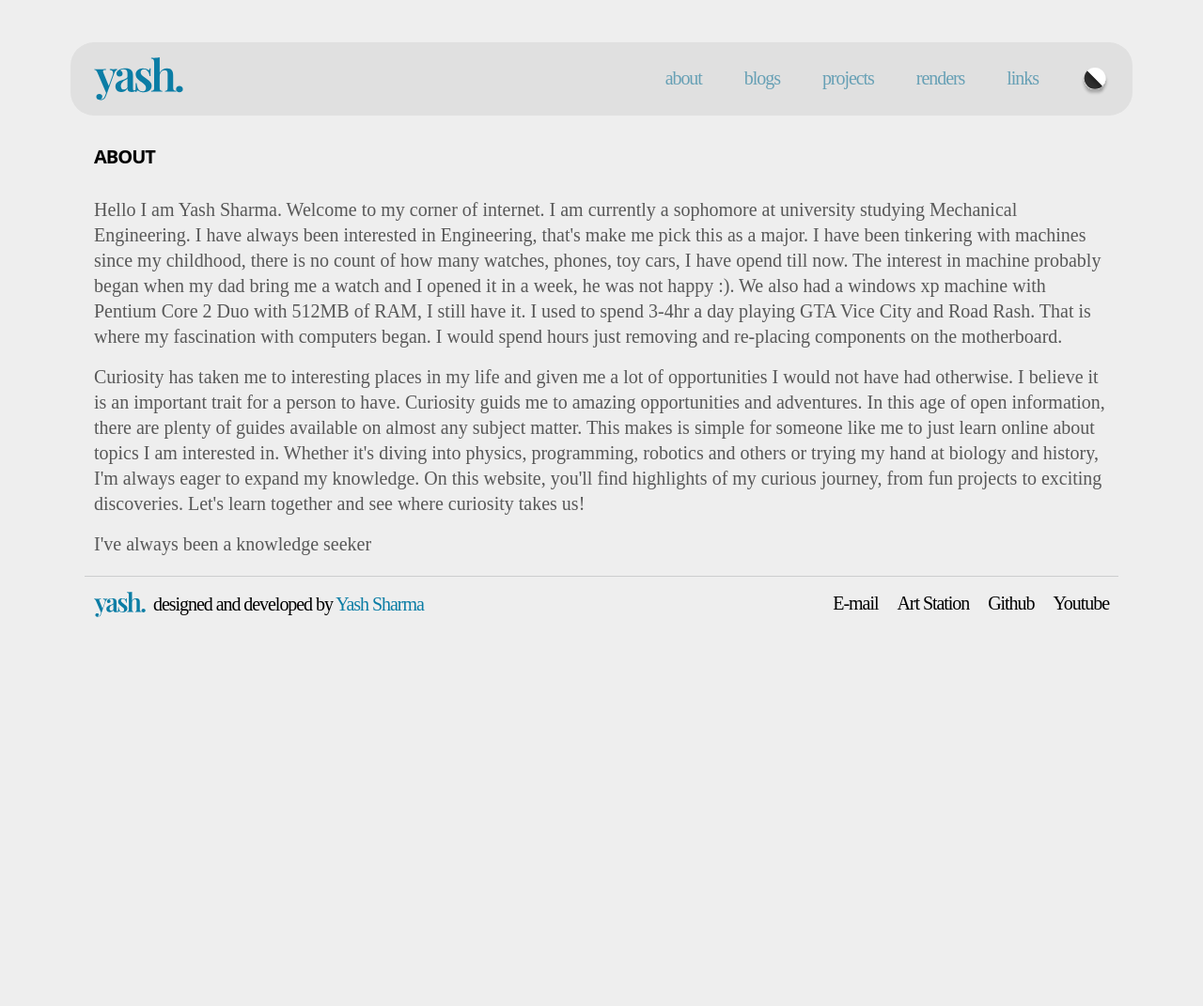
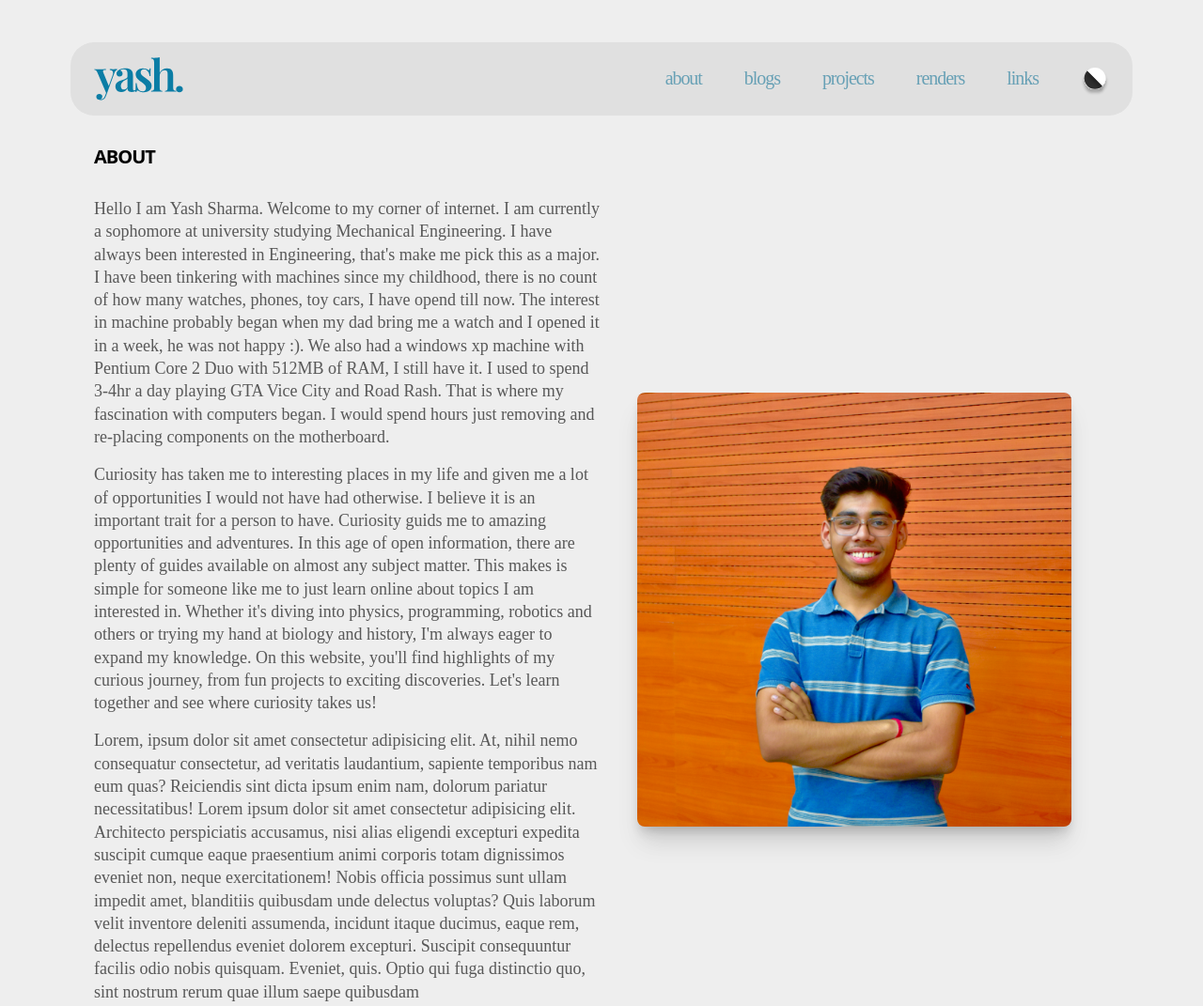
Before and after one commit to Yash2402/yash-personal-website, an Astro site: page /about in a window 1280 px wide. Shown: the top 1071 px of the page at 94% size. Before the commit the page ends 800 px from the top, so only its background shows below. Built offline with nearby package versions, Linux system fonts and the light colour scheme; Astro itself is replaced by a stand-in of ours; a web font is replaced by a local one.

Commit message:
made about responsive and added my photo

```diff
--- a/src/pages/about.astro
+++ b/src/pages/about.astro
@@ -1,10 +1,12 @@
 ---
 import Nav from "../components/Nav.astro";
 import Footer from "../components/Footer.astro";
+import { Image } from "astro:assets";
+import yashsharma from "../imgs/yashsharma.png";
 // Supports weights 300-700
-import "@fontsource-variable/comfortaa"
-import "@fontsource-variable/playfair-display"
-import "@fontsource/ibm-plex-sans-hebrew"
+import "@fontsource-variable/comfortaa";
+import "@fontsource-variable/playfair-display";
+import "@fontsource/ibm-plex-sans-hebrew";
 ---
 
 <html lang="en" class="bg-[#EEEEEE] scroll-smooth antialiased">
@@ -19,35 +21,60 @@
     <Nav />
     <main class="flex flex-col items-start mx-[35px] mt-[25px] md:mx-[100px] md:mt-[30px]">
       <h class="mb-[15px] text-[16px] md:text-[20px] md:mb-[30px]">ABOUT</h>
-      <div class="space-y-2 md:space-y-4">
-      <p class="text-[16px] md:text-[20px]">
-        Hello I am Yash Sharma. Welcome to my corner of internet. I am currently
-        a sophomore at university studying Mechanical Engineering. I have always
-        been interested in Engineering, that's make me pick this as a major. I
-        have been tinkering with machines since my childhood, there is no count
-        of how many watches, phones, toy cars, I have opend till now. The
-        interest in machine probably began when my dad bring me a watch and I
-        opened it in a week, he was not happy :). We also had a windows xp
-        machine with Pentium Core 2 Duo with 512MB of RAM, I still have it. I
-        used to spend 3-4hr a day playing GTA Vice City and Road Rash. That is
-        where my fascination with computers began. I would spend hours just
-        removing and re-placing components on the motherboard.
-      </p>
-      <p class="text-[16px] md:text-[20px]">
-        Curiosity has taken me to interesting places in my life and given me a
-        lot of opportunities I would not have had otherwise. I believe it is an
-        important trait for a person to have. Curiosity guids me to amazing
-        opportunities and adventures. In this age of open information, there are
-        plenty of guides available on almost any subject matter. This makes is
-        simple for someone like me to just learn online about topics I am
-        interested in. Whether it's diving into physics, programming, robotics
-        and others or trying my hand at biology and history, I'm always eager to
-        expand my knowledge. On this website, you'll find highlights of my
-        curious journey, from fun projects to exciting discoveries. Let's learn
-        together and see where curiosity takes us!
-      </p>
-      <p class="text-[16px] md:text-[20px]">I've always been a knowledge seeker</p>
-    </div>
+      <div class="flex flex-col items-center justify-between space-y-5 xl:flex xl:flex-row xl:items-center xl:w-full xl:justify-between">
+        <div class="space-y-2 md:space-y-4 xl:space-y-4 xl:w-[700px]">
+          <p class="text-[16px] md:text-[18px]">
+            Hello I am Yash Sharma. Welcome to my corner of internet. I am
+            currently a sophomore at university studying Mechanical Engineering.
+            I have always been interested in Engineering, that's make me pick
+            this as a major. I have been tinkering with machines since my
+            childhood, there is no count of how many watches, phones, toy cars,
+            I have opend till now. The interest in machine probably began when
+            my dad bring me a watch and I opened it in a week, he was not happy
+            :). We also had a windows xp machine with Pentium Core 2 Duo with
+            512MB of RAM, I still have it. I used to spend 3-4hr a day playing
+            GTA Vice City and Road Rash. That is where my fascination with
+            computers began. I would spend hours just removing and re-placing
+            components on the motherboard.
+          </p>
+          <p class="text-[16px] md:text-[18px]">
+            Curiosity has taken me to interesting places in my life and given me
+            a lot of opportunities I would not have had otherwise. I believe it
+            is an important trait for a person to have. Curiosity guids me to
+            amazing opportunities and adventures. In this age of open
+            information, there are plenty of guides available on almost any
+            subject matter. This makes is simple for someone like me to just
+            learn online about topics I am interested in. Whether it's diving
+            into physics, programming, robotics and others or trying my hand at
+            biology and history, I'm always eager to expand my knowledge. On
+            this website, you'll find highlights of my curious journey, from fun
+            projects to exciting discoveries. Let's learn together and see where
+            curiosity takes us!
+          </p>
+          <p class="text-[16px] md:text-[18px]">
+            Lorem, ipsum dolor sit amet consectetur adipisicing elit. At, nihil
+            nemo consequatur consectetur, ad veritatis laudantium, sapiente
+            temporibus nam eum quas? Reiciendis sint dicta ipsum enim nam,
+            dolorum pariatur necessitatibus! Lorem ipsum dolor sit amet
+            consectetur adipisicing elit. Architecto perspiciatis accusamus,
+            nisi alias eligendi excepturi expedita suscipit cumque eaque
+            praesentium animi corporis totam dignissimos eveniet non, neque
+            exercitationem! Nobis officia possimus sunt ullam impedit amet,
+            blanditiis quibusdam unde delectus voluptas? Quis laborum velit
+            inventore deleniti assumenda, incidunt itaque ducimus, eaque rem,
+            delectus repellendus eveniet dolorem excepturi. Suscipit
+            consequuntur facilis odio nobis quisquam. Eveniet, quis. Optio qui
+            fuga distinctio quo, sint nostrum rerum quae illum saepe quibusdam
+          </p>
+        </div>
+        <div class="md:mx-10 md:flex md:justify-center md:bg-[#D9D9D942] md:rounded-[16px] md:shadow-xl">
+          <Image
+            class="rounded-[8px] drop-shadow-xl"
+            src={yashsharma}
+            alt="Yash Sharma"
+          />
+        </div>
+      </div>
     </main>
     <Footer />
   </body>
@@ -60,12 +87,12 @@
     font-style: normal;
     font-weight: 700;
     line-height: normal;
-    letter-spacing: -1.00px;
+    letter-spacing: -1px;
   }
   main p {
     width: auto;
     color: var(--Light-Mode-LM---Para, #585858);
-    font-family: 'Playfair Display Variable', serif;
+    font-family: "Playfair Display Variable", serif;
     font-style: normal;
     font-weight: 100;
     line-height: 135.292%; /* 33.823px */
--- a/src/pages/index.astro
+++ b/src/pages/index.astro
@@ -6,8 +6,7 @@
 import "@fontsource-variable/playfair-display"
 import "@fontsource/ibm-plex-sans-hebrew"
 import { Image } from "astro:assets";
-import display_img from "../imgs/example.png";
-import display_img_mobile from "../imgs/display_img_mobile.svg";
+import display_img from "../imgs/display_img_mobile.svg";
 import leftSlider from "../imgs/left_slider.svg";
 import rightSlider from "../imgs/right_slider.svg";
 ---
@@ -45,7 +44,7 @@
         /></button
       >
       <Image class="md:hidden"
-        src={display_img_mobile}
+        src={display_img}
         height={350}
         width={350}
         alt="Display Item Mobile"
@@ -53,7 +52,7 @@
       <div class="hidden-mobile md:mx-10 md:w-full md:flex md:justify-center md:bg-[#D9D9D942] md:rounded-[16px] md:px-[10px] md:py-[10px] md:shadow-xl">
         <div class="md:w-full md:flex md:justify-center md:bg-[#000000] md:rounded-[8px]">
         <Image
-        src={display_img_mobile}
+        src={display_img}
         height={350}
         width={350}
         alt="Display Item"
--- a/src/pages/projects.astro
+++ b/src/pages/projects.astro
@@ -24,7 +24,7 @@
       <h1 class="my-[10px] text-[20px] md:text-[30px] md:my-[20px]">
         Handwritten Digit Recognition AI <span class="text-[15px] m-2 md:text-[18px]"> JAN 2024 </span>
       </h1>
-      <p class="text-[16px] md:text-[20px]">
+      <p class="text-[16px] md:text-[18px]">
         This project represents my initial step into the world of artificial intelligence
         and machine learning. It showcases my foundational
         understanding of neural networks, gradient descent, and essential mathematical
@@ -32,10 +32,10 @@
         resources like 3Blue1Brown and Samson Zhang's YouTube channels, I embarked on
         this journey to delve deeper into AI.
       </p>
-      <h1 class="mb-[10px] text-[20px] md:text-[30px] md:my-[20px]">
+      <h1 class="my-[10px] text-[20px] md:text-[30px] md:my-[20px]">
         Spring Simulation <span class="text-[15px] m-2 md:text-[18px]"> AUG 2023 </span>
       </h1>
-      <p class="text-[16px] md:text-[20px]">
+      <p class="text-[16px] md:text-[18px]">
         As a passionate enthusiast of physics and simulations, I undertook a project during
         my 12th-grade to delve into the intricacies of physics-based
         simulations. The objective was to develop a realistic cloth simulation using
@@ -47,7 +47,7 @@
       <h1 class="my-[10px] text-[20px] md:text-[30px] md:my-[20px]">
         Ray Casting  <span class="text-[15px] m-2 md:text-[18px]"> SEP 2023 </span>
       </h1>
-      <p class="text-[16px] md:text-[20px]">
+      <p class="text-[16px] md:text-[18px]">
         This project was also fun. I developed it in 12th grade using Python's Pygame library.
         It involves casting rays to generate a 3D scene from a 2D map, inspired by a video on
         ray casting by The Coding Train YouTube channel. This project not only enhanced my
@@ -58,7 +58,7 @@
       <h1 class="my-[10px] text-[20px] md:text-[30px] md:my-[20px]">
         Conway's Game of Life <span class="text-[15px] m-2 md:text-[18px]"> DEC 2022</span>
       </h1>
-      <p class="text-[16px] md:text-[20px]">
+      <p class="text-[16px] md:text-[18px]">
         Lorem ipsum, dolor sit amet consectetur adipisicing elit. Omnis excepturi unde voluptatem
         architecto id maxime vitae praesentium optio sint deserunt! Maiores debitis reprehenderit
         esse magni id atque ab veritatis quidem sapiente temporibus corporis fugiat consequuntur
```
Also changed, not shown: src/imgs/yashsharma.png (added).
